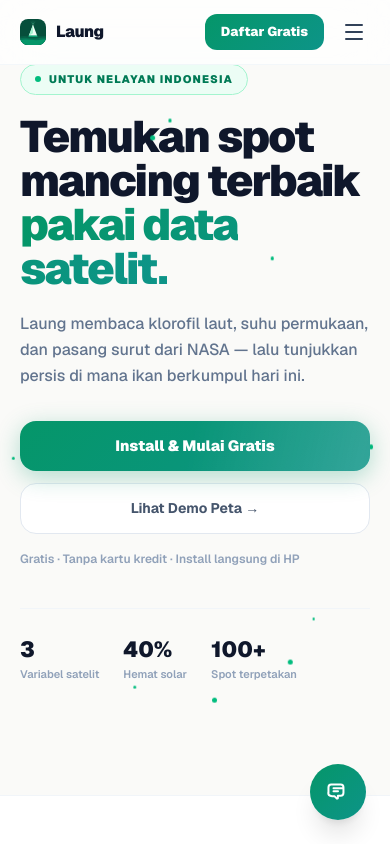
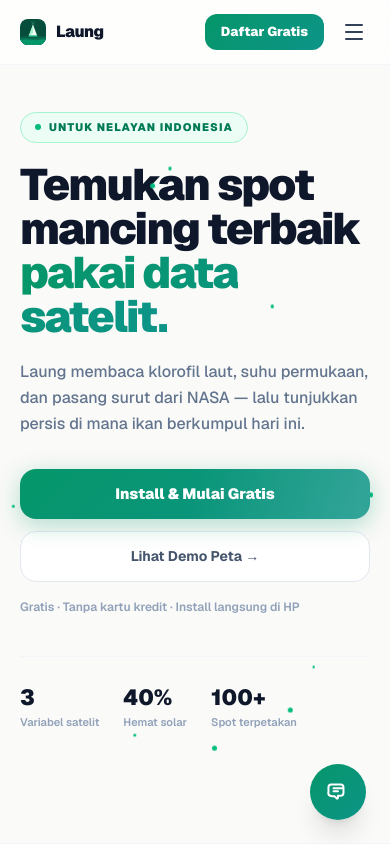
Before and after one commit to joanpurbaa/laung, a Next.js app: page / in a window 390 px wide. Shown: the top 844 px of the page. Built offline with nearby package versions, Linux system fonts and the light colour scheme.

Commit message:
fix: responsive mobile and tablet 767 width

```diff
--- a/src/app/page.tsx
+++ b/src/app/page.tsx
@@ -226,9 +226,13 @@ export default function LandingPage() {
       }}
     >
      <Navbar2 />
-      <section className="relative mx-auto max-w-6xl px-5 pt-16 pb-16 md:px-8 md:pt-24 md:pb-20">
+{/* PERBAIKAN: pt-28 (khusus mobile) agar teks turun dari navbar, dan md:pt-24 (kembali ke original) agar desktop tidak terlalu turun */}
+<section className="relative mx-auto max-w-6xl px-5 pt-28 pb-16 md:px-8 md:pt-24 md:pb-20">
   <WaterParticles />
+
   <div className="flex flex-col gap-12 md:flex-row md:items-center md:gap-16">
+
+    {/* BAGIAN KIRI - TEKS */}
     <div
       className="flex-1"
       style={{
@@ -319,6 +323,7 @@ export default function LandingPage() {
       </div>
     </div>
 
+    {/* BAGIAN KANAN - MASKOT */}
     <div
       className="flex w-full flex-1 justify-center md:justify-end"
       style={{
@@ -332,6 +337,7 @@ export default function LandingPage() {
           position: "relative",
           width: "min(480px, 90vw)",
           alignSelf: "flex-end",
+          // KEMBALIKAN KE ORIGINAL: Mengembalikan -80px agar di desktop titik tengahnya proporsional lagi
           marginBottom: "-80px",
         }}
       >
```
Lines whose indentation alone changed are shown as unchanged.
